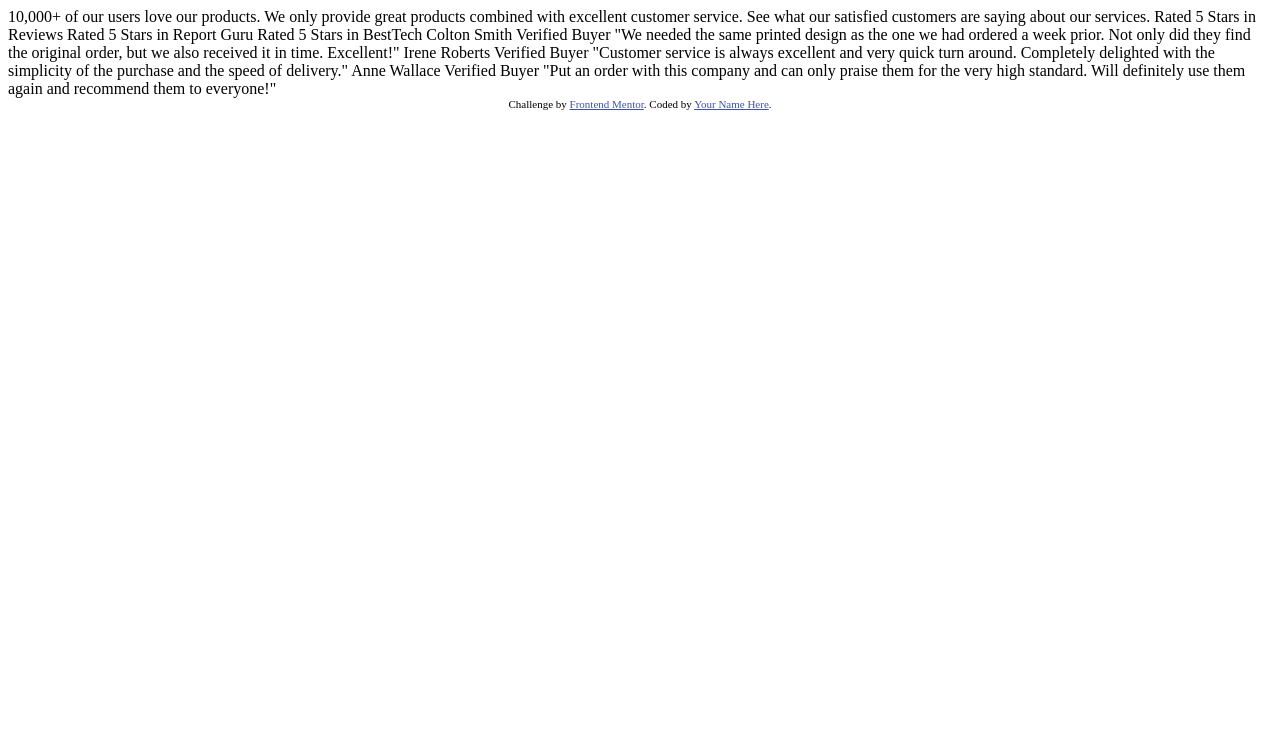
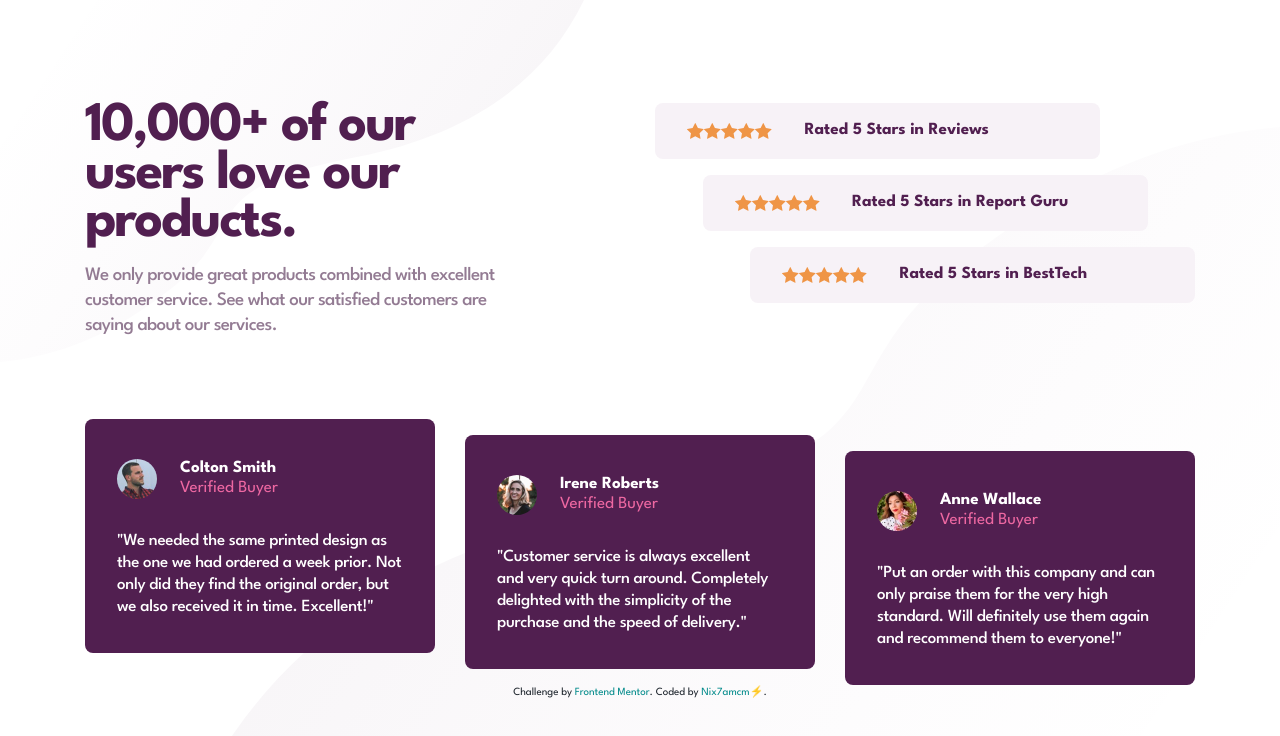
Before and after one commit to Nix7amcm/FEM-social-proof-section, a plain HTML site: page index.html in a window 1280 px wide. Drawn offline with Linux system fonts and the light colour scheme.

Commit message:
Add HTML, styles

```diff
--- a/index.html
+++ b/index.html
@@ -3,7 +3,6 @@
   <head>
     <meta charset="UTF-8" />
     <meta name="viewport" content="width=device-width, initial-scale=1.0" />
-    <!-- displays site properly based on user's device -->
 
     <link
       rel="icon"
@@ -14,48 +13,196 @@
 
     <title>Frontend Mentor | Social proof section</title>
 
-    <!-- Feel free to remove these styles or customise in your own stylesheet 👍 -->
-    <style>
-      .attribution {
-        font-size: 11px;
-        text-align: center;
-      }
-      .attribution a {
-        color: hsl(228, 45%, 44%);
-      }
-    </style>
+    <link rel="stylesheet" href="style.css">
+    <link rel="stylesheet" href="root.css">
+
+    <link rel="preconnect" href="https://fonts.googleapis.com">
+    <link rel="preconnect" href="https://fonts.gstatic.com" crossorigin>
+    <link href="https://fonts.googleapis.com/css2?family=League+Spartan:wght@400;500;700&display=swap" rel="stylesheet">
+
   </head>
   <body>
+
+
+    <main class="card flex column">
+
+
+      <div class="heading-ratings__wrap flex">
+
+        <div class="heading flex column">
+
+          <h1 class="heading__title">
             10,000+ of our users love our products.
-
+          </h1>
+          <p class="heading__text">
             We only provide great products combined with excellent customer service.
             See what our satisfied customers are saying about our services.
+          </p>
 
+        </div>
+
+        <div class="ratings flex column">
+
+          <div class="ratings__rating rate-1 flex">
+            <div class="ratings__rating__stars flex">
+              <img
+                src="images/icon-star.svg"
+                alt="star icon"
+              >
+              <img
+                src="images/icon-star.svg"
+                alt="star icon"
+              >
+              <img
+                src="images/icon-star.svg"
+                alt="star icon"
+              >
+              <img
+                src="images/icon-star.svg"
+                alt="star icon"
+              >
+              <img
+                src="images/icon-star.svg"
+                alt="star icon"
+              >
+            </div>
+            <div class="ratings__rating__text">
               Rated 5 Stars in Reviews
+            </div>
+          </div>
+
+          <div class="ratings__rating rate-2 flex">
+            <div class="ratings__rating__stars flex">
+              <img
+                src="images/icon-star.svg"
+                alt="star icon"
+              >
+              <img
+                src="images/icon-star.svg"
+                alt="star icon"
+              >
+              <img
+                src="images/icon-star.svg"
+                alt="star icon"
+              >
+              <img
+                src="images/icon-star.svg"
+                alt="star icon"
+              >
+              <img
+                src="images/icon-star.svg"
+                alt="star icon"
+              >
+            </div>
+            <div class="ratings__rating__text">
               Rated 5 Stars in Report Guru
+            </div>
+          </div>
+
+          <div class="ratings__rating rate-3 flex">
+            <div class="ratings__rating__stars flex">
+              <img
+                src="images/icon-star.svg"
+                alt="star icon"
+              >
+              <img
+                src="images/icon-star.svg"
+                alt="star icon"
+              >
+              <img
+                src="images/icon-star.svg"
+                alt="star icon"
+              >
+              <img
+                src="images/icon-star.svg"
+                alt="star icon"
+              >
+              <img
+                src="images/icon-star.svg"
+                alt="star icon"
+              >
+            </div>
+            <div class="ratings__rating__text">
               Rated 5 Stars in BestTech
+            </div>
+          </div>
 
+        </div>
+
+      </div>
+
+
+      <div class="reviews flex">
+
+        <div class="reviews__review review-1 flex column">
+          <div class="reviews__review__title flex">
+            <img
+              src="images/image-colton.jpg"
+              alt="buyer avatar"
+              class="reviews__review__title__avatar"
+            >
+            <div class="reviews__review__title__buyer-wrap flex column">
               Colton Smith
-    Verified Buyer
+              <span>Verified Buyer</span>
+            </div>
+          </div>
+          <p class="reviews__review__text">
             "We needed the same printed design as the one we had ordered a week prior.
             Not only did they find the original order, but we also received it in time.
             Excellent!"
+          </p>
+        </div>
 
+        <div class="reviews__review review-2 flex column">
+          <div class="reviews__review__title flex">
+            <img
+              src="images/image-irene.jpg"
+              alt="buyer avatar"
+              class="reviews__review__title__avatar"
+            >
+            <div class="reviews__review__title__buyer-wrap flex column">
               Irene Roberts
-    Verified Buyer
-    "Customer service is always excellent and very quick turn around. Completely
+              <span>Verified Buyer</span>
+            </div>
+          </div>
+          <p class="reviews__review__text">
+            "Customer service is always excellent <br> and very quick turn around. Completely
             delighted with the simplicity of the purchase and the speed of delivery."
+          </p>
+        </div>
 
+        <div class="reviews__review review-3 flex column">
+          <div class="reviews__review__title flex">
+            <img
+              src="images/image-anne.jpg"
+              alt="buyer avatar"
+              class="reviews__review__title__avatar"
+            >
+            <div class="reviews__review__title__buyer-wrap flex column">
               Anne Wallace
-    Verified Buyer
+              <span>Verified Buyer</span>
+            </div>
+          </div>
+          <div class="reviews__review__text">
             "Put an order with this company and can only praise them for the very high
             standard. Will definitely use them again and recommend them to everyone!"
+          </div>
+        </div>
 
-    <div class="attribution">
-      Challenge by
-      <a href="https://www.frontendmentor.io?ref=challenge" target="_blank"
-        >Frontend Mentor</a
-      >. Coded by <a href="#">Your Name Here</a>.
       </div>
+
+
+    </main>
+
+    <footer class="attribution"> Challenge by
+      <a
+        href="https://www.frontendmentor.io?ref=challenge"
+        target="_blank"
+      >Frontend Mentor</a>. Coded by <a
+        href="https://github.com/Nix7amcm"
+        target="_blank"
+      >Nix7amcm⚡</a>.
+
+    </footer>
   </body>
 </html>
--- a/root.css
+++ b/root.css
@@ -0,0 +1,78 @@
+:root {
+  /* _____ colors _____ */
+  --dk-pink: hsl(301, 44%, 22%);
+  --pink: hsl(334, 80%, 67%);
+  --dk-g-pink: hsl(301, 10%, 53%);
+  --lt-g-pink: hsl(301, 23%, 96%);
+  --white: hsl(0, 0%, 100%);
+
+  /* _____ backgrounds _____ */
+  --bg-body: url("images/bg-pattern-top-desktop.svg") top left, url("images/bg-pattern-bottom-desktop.svg") bottom right var(--white);
+  --bg-body-mob: url("images/bg-pattern-top-mobile.svg") top left, url("images/bg-pattern-bottom-mobile.svg") bottom right var(--white);
+  --bg-rating: var(--lt-g-pink);
+  --bg-review: var(--dk-pink);
+
+  /* _____ fonts _____ */
+  --font1: 'League Spartan', sans-serif;
+
+  /* _____ typography _____ *
+  /* ### font-color ### */
+  --fc-h1: var(--dk-pink);
+  --fc-heading-text: var(--dk-g-pink);
+  --fc-rating-text: var(--dk-pink);
+  --fc-review-title: var(--white);
+  --fc-review-title-span: var(--pink);
+  --fc-review-text: var(--white);
+
+
+  /* ### font-family ### */
+  --ff-body: var(--font1);
+
+
+  /* ### font-size ### */
+  --fs-body: .9375rem;
+  --fs-h1: 3.5rem;
+  --fs-h1-mob: 2.5rem;
+  --fs-heading-text: 1.1875rem;
+  --fs-rating-text: 1.0625rem;
+  --fs-review-title: 1.0625rem;
+  --fs-review-text: 1.0625rem;
+
+
+  /* ### font-weight ### */
+  --fw-400: 400;
+  --fw-500: 500;
+  --fw-700: 700;
+
+  --fw-h1: var(--fw-700);
+  --fw-heading-text: var(--fw-500);
+  --fw-rating-text: var(--fw-700);
+  --fw-review-title: var(--fw-700);
+  --fw-review-title-span: var(--fw-400);
+  --fw-review-text: var(--fw-500);
+
+
+  /* ### line-height ### */
+  --lh-h1: 3rem;
+  --lh-h1-mob: 2rem;
+  --lh-heading-text: 1.5625rem;
+  --lh-rating-text: .9775rem;
+  --lh-review-title: .9775rem;
+  --lh-review-text: 1.375rem;
+
+
+  /* ### letter-spacing ### */
+  --ls-h1: -2px;
+  --ls-h1-mob: -1.43px;
+  --ls-heading-text: -0.63px;
+  --ls-review-text: -0.3px;
+
+
+  /* _____ footer _____ */
+  --fc-footer: hsl(212, 21%, 14%);
+  --fc-footer-a: hsl(180, 100%, 27%);
+  --fc-footer-a-hov: hsl(300, 100%, 50%);
+  --fc-footer-a-vis: hsl(300, 100%, 25%);
+  --fs-footer: clamp(.625rem, 3vw, .6875rem);
+
+}
--- a/style.css
+++ b/style.css
@@ -0,0 +1,300 @@
+/*_____ GLOBAL STYLES _____*/
+
+*,
+*::before,
+*::after {
+  box-sizing: border-box;
+}
+
+* {
+  margin: 0;
+  padding: 0;
+}
+
+img,
+svg {
+  display: block;
+  max-width: 100%;
+}
+
+body {
+  display: grid;
+  place-content: center;
+  min-height: 100vh;
+  font-family: var(--ff-body);
+  font-size: var(--fs-body);
+  background: var(--bg-body);
+  background-repeat: no-repeat;
+}
+
+@media (max-width: 415px) {
+
+  body {
+    background: var(--bg-body-mob);
+    background-repeat: no-repeat;
+  }
+}
+
+@media (max-width: 1137px) {
+
+  body {
+    display: flex;
+    flex-direction: column;
+    align-items: center;
+    padding-top: clamp(3rem, 7vw, 5.125rem);
+  }
+}
+
+/*_____ CLASSES _____*/
+.flex {
+  display: flex;
+}
+
+.column {
+  flex-direction: column;
+}
+
+
+/*_____ TYPOGRAPHY _____*/
+
+h1.heading__title {
+  color: var(--fc-h1);
+  font-size: var(--fs-h1);
+  font-weight: var(--fw-h1);
+  line-height: var(--lh-h1);
+  letter-spacing: var(--ls-h1);
+}
+
+.heading__text {
+  color: var(--fc-heading-text);
+  font-size: var(--fs-heading-text);
+  font-weight: var(--fw-heading-text);
+  line-height: var(--lh-heading-text);
+  letter-spacing: var(--ls-heading-text);
+}
+
+@media (max-width: 1137px) {
+
+  .heading {
+    text-align: center;
+  }
+
+  h1.heading__title {
+    font-size: var(--fs-h1-mob);
+    line-height: var(--lh-h1-mob);
+    letter-spacing: var(--ls-h1-mob);
+  }
+}
+
+.ratings__rating__text {
+  color: var(--fc-rating-text);
+  font-size: var(--fs-rating-text);
+  font-weight: var(--fw-rating-text);
+  line-height: var(--lh-rating-text);
+}
+
+.reviews__review__title {
+  color: var(--fc-review-title);
+  font-size: var(--fs-review-title);
+  font-weight: var(--fw-review-title);
+  line-height: var(--lh-review-title);
+}
+
+.reviews__review__title span {
+  color: var(--pink);
+  font-weight: var(--fw-400);
+}
+
+.reviews__review__text {
+  color: var(--fc-review-text);
+  font-size: var(--fs-review-text);
+  font-weight: var(--fw-review-text);
+  line-height: var(--lh-review-text);
+  letter-spacing: var(--ls-review-text);
+}
+
+
+/*_____ LAYOUT _____*/
+
+/*### CARD ###*/
+
+.card {
+  gap: 4.4375rem;
+}
+
+@media (max-width: 1137px) {
+
+  .card {
+    gap: 3.0625rem;
+    max-width: 20.4375rem;
+    margin: 1.5rem;
+  }
+}
+
+
+/*### HEADING & RATINGS ###*/
+
+.heading-ratings__wrap {
+  justify-content: space-between;
+  min-height: 15.3125rem;
+}
+
+.heading,
+.ratings {
+  width: 50%;
+}
+
+.heading {
+  gap: 1rem;
+  align-self: flex-start;
+  max-width: 27.8125rem;
+}
+
+.ratings {
+  gap: 1rem;
+  max-width: 33.75rem;
+}
+
+.ratings__rating {
+  align-items: center;
+  gap: 2.0281rem;
+  width: 27.8125rem;
+  height: 3.5rem;
+  padding-left: 2rem;
+  background: var(--bg-rating);
+  border-radius: .5rem;
+}
+
+.rate-1 {
+  align-self: flex-start;
+}
+
+.rate-2 {
+  align-self: center;
+}
+
+.rate-3 {
+  align-self: flex-end;
+}
+
+
+@media (max-width: 1137px) {
+
+  .heading,
+  .ratings {
+    width: 100%;
+  }
+
+  .heading-ratings__wrap {
+    flex-direction: column;
+    gap: 2.4375rem;
+  }
+
+  .heading {
+    gap: 1.0625rem;
+  }
+
+  .heading__text {
+    padding-inline: 2px;
+  }
+
+  .ratings {
+    min-height: 14.125rem;
+  }
+
+  .ratings__rating {
+    flex-direction: column;
+    align-items: center;
+    justify-content: center;
+    gap: .9519rem;
+    width: 100%;
+    height: 4.875rem;
+    padding-left: 0;
+  }
+
+}
+
+
+/*### REVIEWS ###*/
+
+.reviews {
+  gap: 1.875rem;
+  min-height: 16.625rem;
+}
+
+.reviews__review {
+  gap: 1.9375rem;
+  max-width: 21.875rem;
+  min-height: 14.625rem;
+  padding: 2.5rem 2rem 2.1875rem 2rem;
+  background: var(--bg-review);
+  border-radius: .5rem;
+}
+
+.review-1 {
+  align-self: flex-start;
+}
+
+.review-2 {
+  align-self: center;
+}
+
+.review-3 {
+  align-self: flex-end;
+}
+
+@media (max-width: 1137px) {
+
+  .reviews {
+    flex-direction: column;
+    gap: 1rem;
+    min-height: 48.5rem;
+  }
+
+  .reviews__review {
+    width: 100%;
+    min-height: 15.5rem;
+  }
+
+  .review-1,
+  .review-3 {
+    align-self: center;
+  }
+}
+
+.reviews__review__title__buyer-wrap {
+  gap: .25rem;
+}
+
+.reviews__review__title {
+  align-items: center;
+  gap: 1.4375rem;
+}
+
+.reviews__review__title__avatar {
+  width: 2.5rem;
+  border-radius: 50%;
+}
+
+
+/*_____ FOOTER _____*/
+
+footer {
+  color: var(--fc-footer);
+  font-size: var(--fs-footer);
+  text-align: center;
+}
+
+footer a {
+  color: var(--fc-footer-a);
+  text-decoration: none;
+}
+
+footer a:is(:hover, :focus-visible) {
+  color: var(--fc-footer-a-hov);
+  font-weight: var(--fw-700);
+}
+
+footer a:visited {
+  color: var(--fc-footer-a-vis);
+}
```
Also changed, not shown: images/bg-pattern-bottom-mobile.svg, solution-snaps/desktop.jpeg (added), solution-snaps/mobile.jpeg (added), 1 other file. Lines whose indentation alone changed are shown as unchanged.
